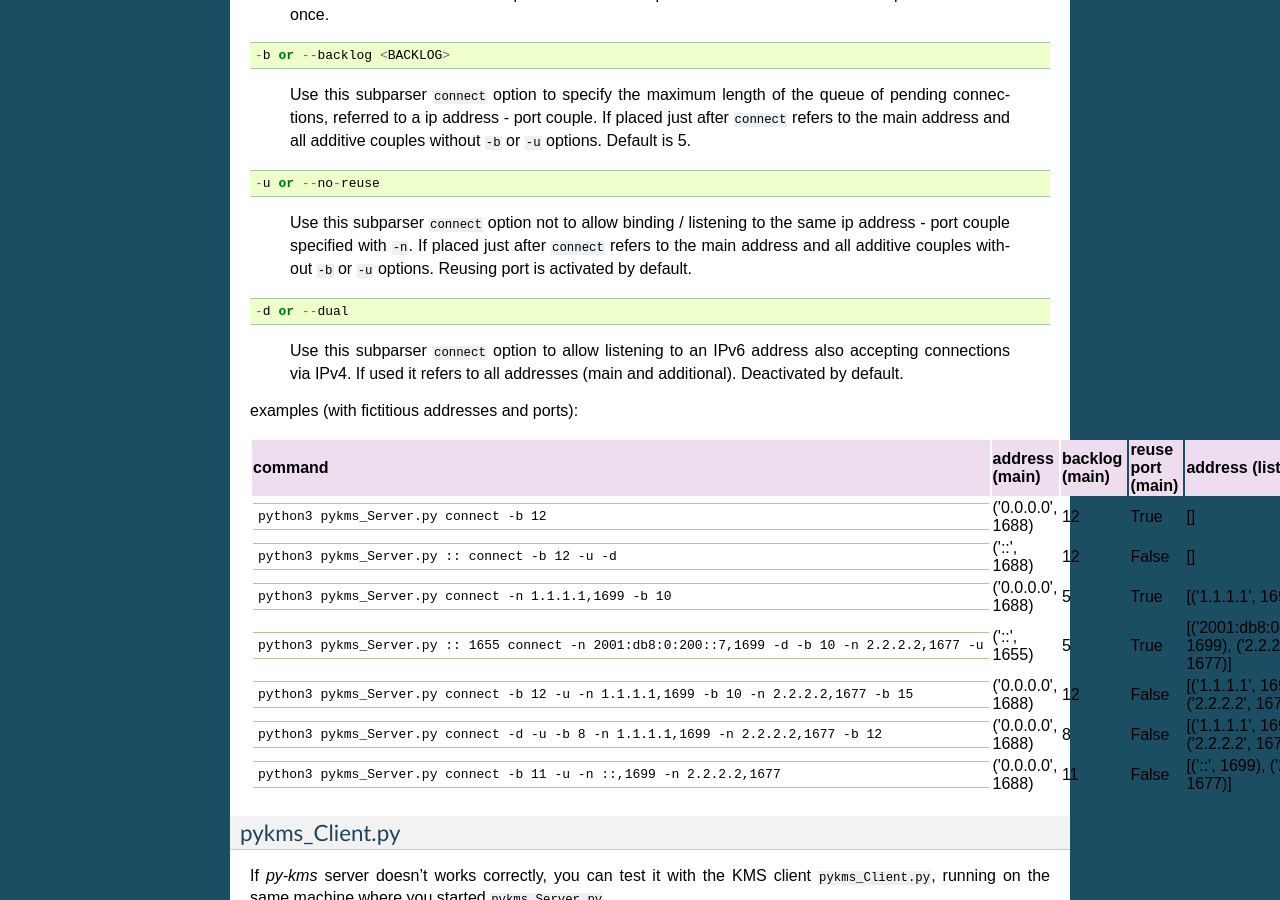
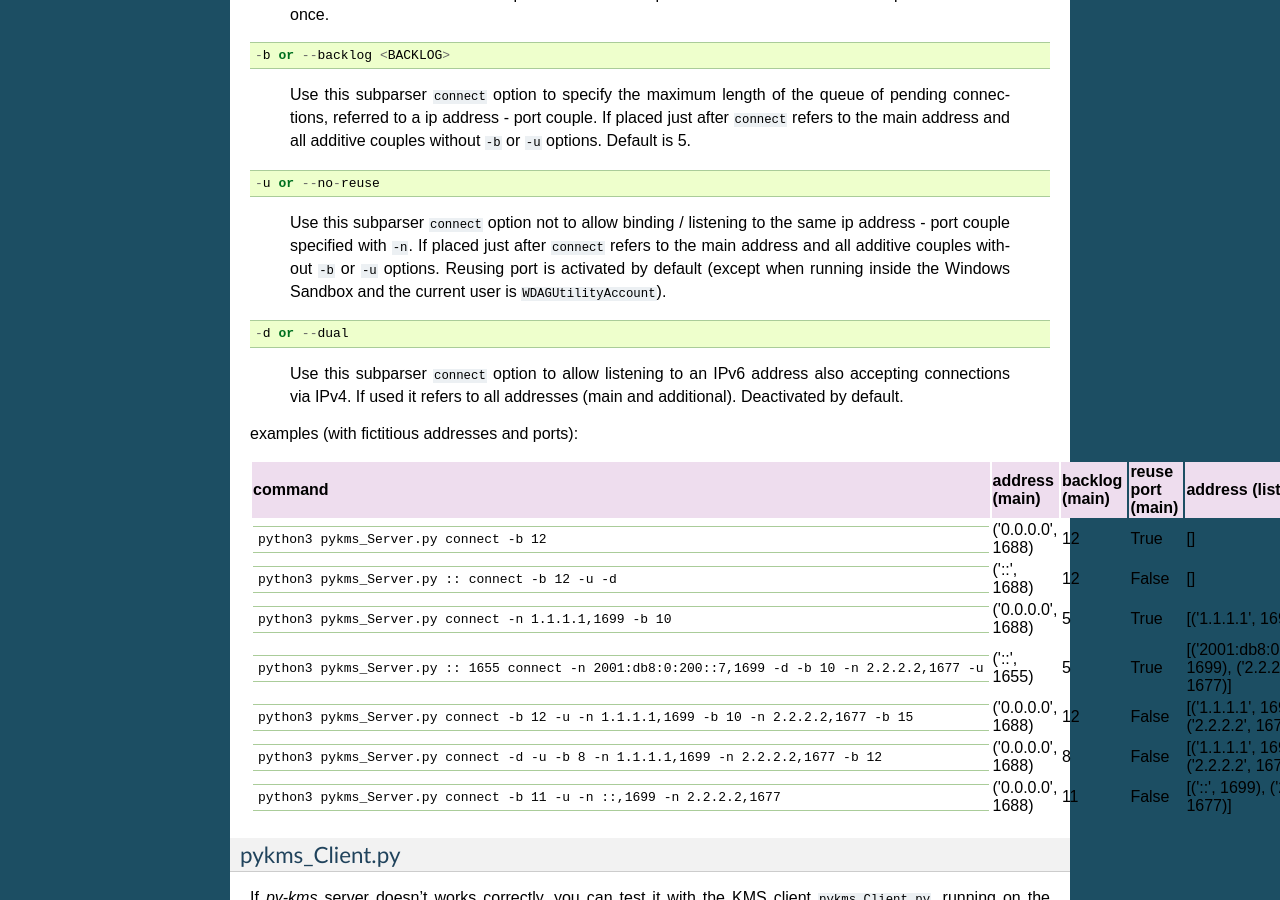
Before and after one commit to SystemRage/py-kms, a Sphinx documentation site: the page built from docs/Usage.md, in a window 1280 px wide and 900 px high, scrolled down 2661 px. Built offline with Sphinx 7.4.7, drawn with Linux system fonts in a browser that asks for light colours.

Commit message:
Added Windows Sandbox note

```diff
--- a/docs/Usage.md
+++ b/docs/Usage.md
@@ -149,7 +149,7 @@ If placed just after `connect` refers to the main address and all additive coupl
 
     -u or --no-reuse
 > Use this subparser `connect` option not to allow binding / listening to the same ip address - port couple specified with `-n`.
-If placed just after `connect` refers to the main address and all additive couples without `-b` or `-u` options. Reusing port is activated by default.
+If placed just after `connect` refers to the main address and all additive couples without `-b` or `-u` options. Reusing port is activated by default (except when running inside the Windows Sandbox and the current user is `WDAGUtilityAccount`).
 
     -d or --dual
 > Use this subparser `connect` option to allow listening to an IPv6 address also accepting connections via IPv4.
```
